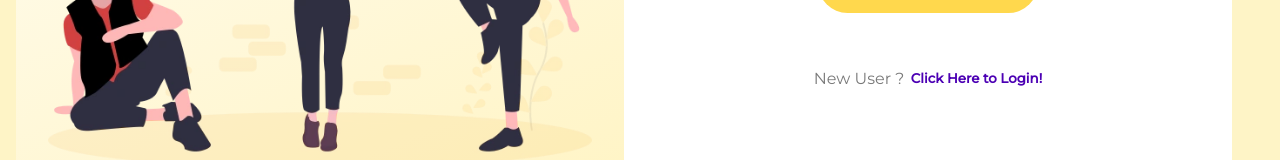
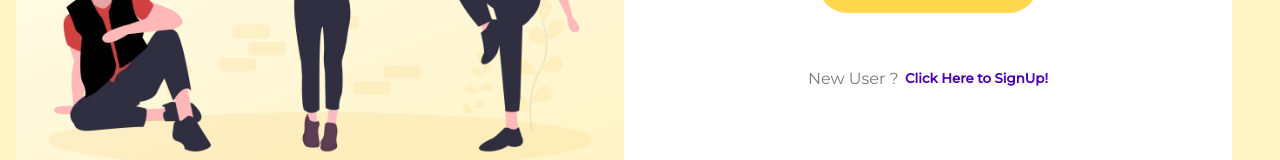
Before and after one commit to Harshchandran/Bewakoof-Store-Clone---React-Project-1---osvuzn7yeq6k, a React (Create React App) app: page /login in a window 1280 px wide. Shown: the part 474-634 px from the top of the page. Built offline with nearby package versions, Linux system fonts and the light colour scheme; no server answers.

Commit message:
fixed the errors
Fixed the Login and Payment Page

```diff
--- a/src/components/pages/loginSignUp/LoginPage/LoginPage.js
+++ b/src/components/pages/loginSignUp/LoginPage/LoginPage.js
@@ -221,7 +221,7 @@ export const LoginPage = () => {
                   }}
                 >
                   {" "}
-                  Click Here to SignUp!
+                  Click Here to Login!
                 </button>
               </div>
             ) : (
@@ -234,7 +234,7 @@ export const LoginPage = () => {
                     }}
                     type="submit"
                   >
-                    Click Here to Login!
+                    Click Here to SignUp!
                   </button>
                 </div>
               </div>
```
